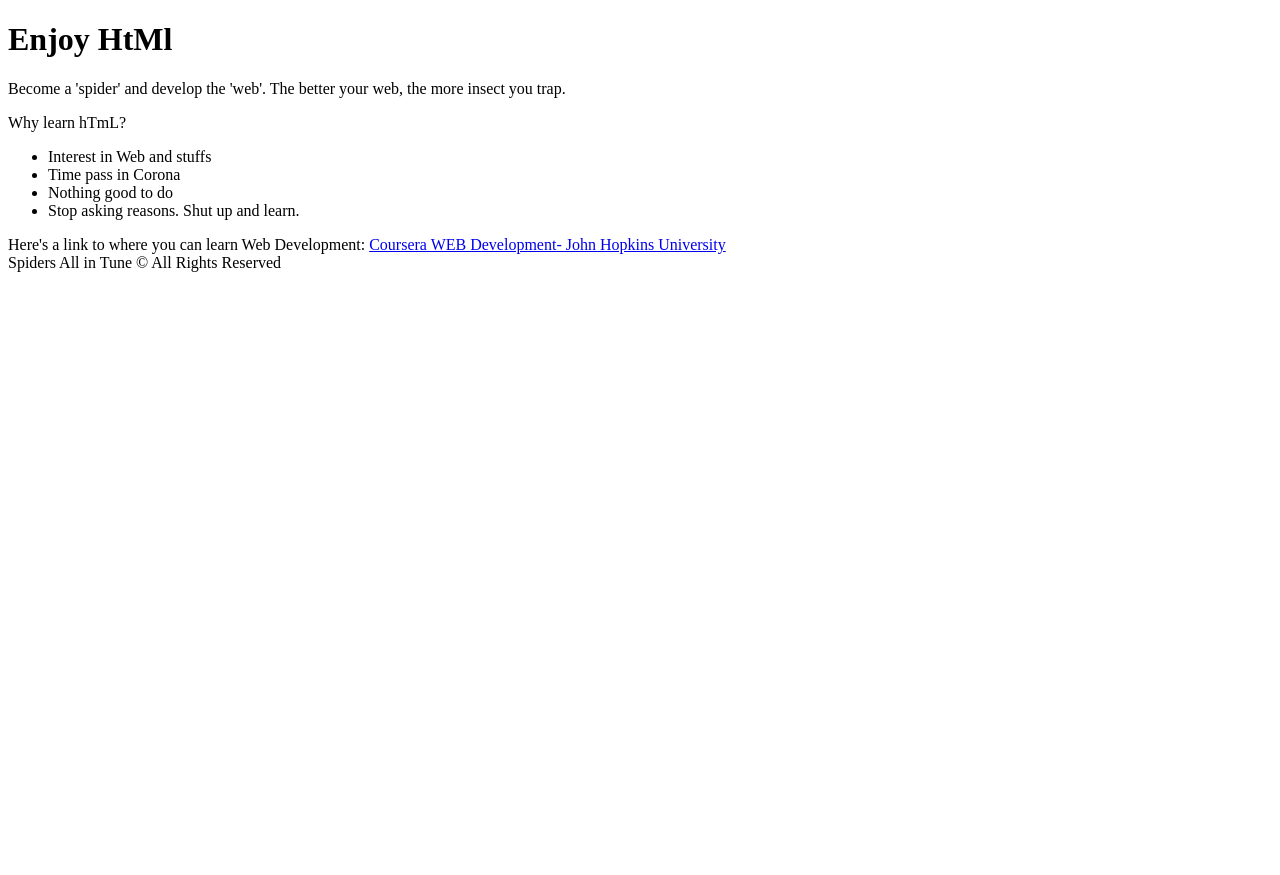
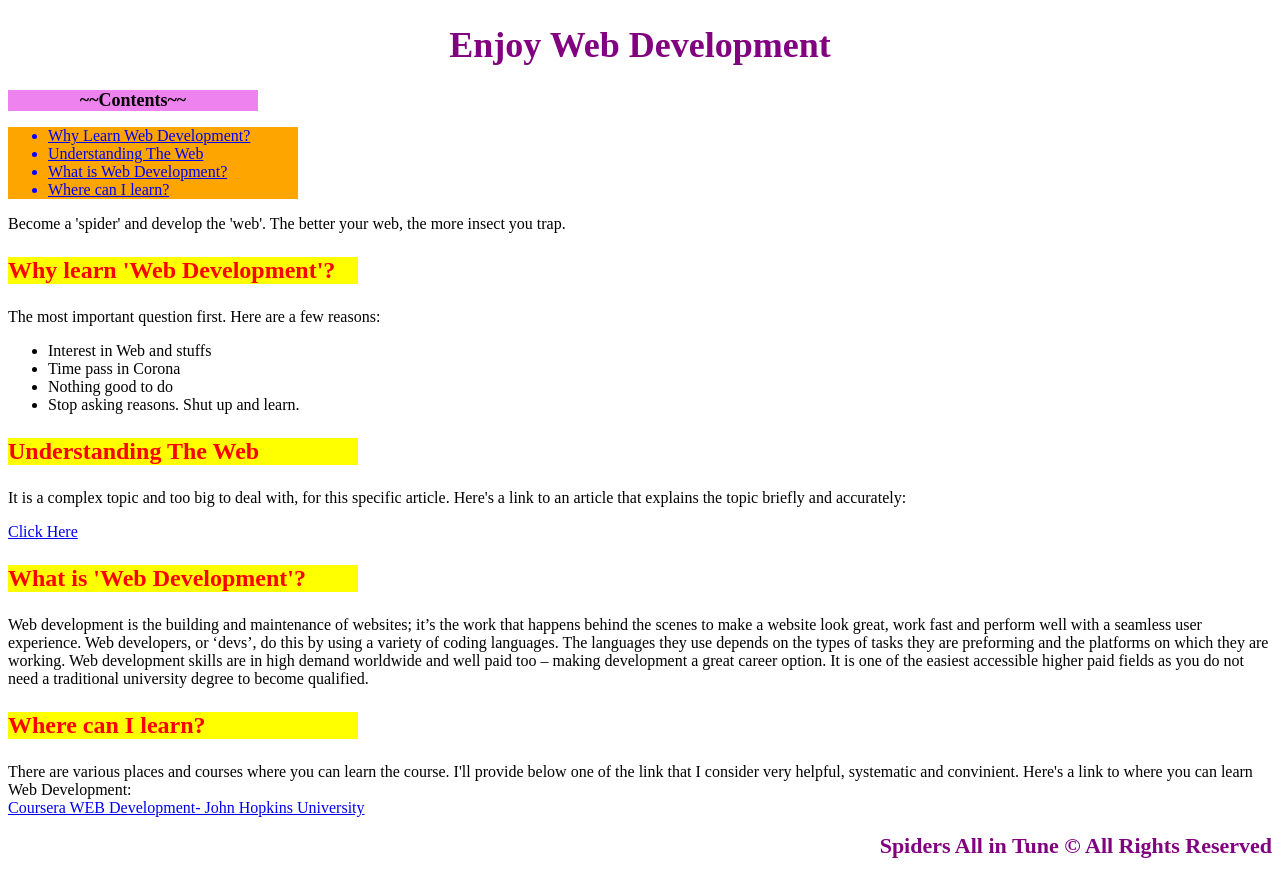
Before and after one commit to minhaz001/coursera--test, a plain HTML site: page site/ok.html in a window 1280 px wide. Before the commit the page ends 800 px from the top, so only its background shows below. Drawn offline with Linux system fonts and the light colour scheme.

Commit message:
modified page

```diff
--- a/site/ok.html
+++ b/site/ok.html
@@ -1,27 +1,119 @@
 <!DOCTYPE html>
 <html>
 <head>
-	<title>Learn HTML</title>
+	<title>Learn Web Development</title>
+
+<style>
+
+	h1{
+		color: purple;
+		text-align: center;
+		font-weight: bold;
+		font-size: 36px;
+	}
+h3{
+	color: red;
+	background-color: yellow;
+	font-size: 24px;
+	width: 350px;
+}
+.mkg{
+	background-color: orange;
+	color: blue;
+	width: 250px;
+}
+.scb{
+	background-color: violet;
+	font-size: 18px;
+	color: black;
+	font-weight: bold;
+	width: 250px;
+	text-align: center;
+}
+aside{
+	color: purple;
+	font-size: 22px;
+	text-align: right;
+	font-weight: bold;
+}
+
+</style>
+
 </head>
 <body>
-<h1>Enjoy HtMl</h1>
+<h1>Enjoy Web Development</h1>
+
+<section>
+	<div class="scb"> ~~Contents~~ </div>
+<ul class="mkg">
+	<li> <a href="#section1">Why Learn Web Development? </a> </li>
+	<li> <a href="#section2">Understanding The Web </a> </li>
+	<li> <a href="#section3">What is Web Development? </a> </li>
+	<li> <a href="#section4">Where can I learn? </a> </li>
+</ul>
+</section>
+
 <p>
 	Become a 'spider' and develop the 'web'. The better your web, the more insect you trap.
 </p>
+
 <div>
-
-	Why learn hTmL?
+	<section id="section1">
+	<h3> Why learn 'Web Development'? </h3>
+	<p>
+		The most important question first. Here are a few reasons:
+	</p>
 	<ul>
 		<li>Interest in Web and stuffs</li>
 		<li>Time pass in Corona</li>
 		<li>Nothing good to do</li>
 		<li>Stop asking reasons. Shut up and learn.</li>
 	</ul>
+    </section>
 </div>
-<section>
+
+<div>
+	<section id="section2">
+	<h3>Understanding The Web </h3>
+	<p>
+		It is a complex topic and too big to deal with, for this specific article. Here's a link to an article that explains the topic briefly and accurately:
+		<div>
+			<a href="https://developer.mozilla.org/en-US/docs/Learn/Getting_started_with_the_web/How_the_Web_works" target="_blank" title="Understanding how the Web Works"> Click&nbsp;Here </a>
+        </div>
+
+	</p>
+    </section>
+</div>
+
+<div>
+	<section id="section3">
+	<h3>What is 'Web Development'?</h3>
+
+	<p>
+		Web development is the building and maintenance of websites; it’s the work that happens behind the scenes to make a website look great, work fast and perform well with a seamless user experience.
+
+        Web developers, or ‘devs’, do this by using a variety of coding languages. The languages they use depends on the types of tasks they are preforming and the platforms on which they are working.
+
+        Web development skills are in high demand worldwide and well paid too – making development a great career option. It is one of the easiest accessible higher paid fields as you do not need a traditional university degree to become qualified.
+
+	</p>
+    </section>
+</div>
+
+<div>
+	<section id="section4">
+<h3> Where can I learn? </h3>
+	There are various places and courses where you can learn the course. I'll provide below one of the link that I consider very helpful, systematic and convinient.
 	Here's a link to where you can learn Web&nbsp;Development:
-	<a href="http://www.coursera.org/learn/html-css-javascript-for-web-developers/home/welcome" target= "_blank" title= "Learn Web Development for free">  Coursera WEB Development- John&nbsp;Hopkins&nbsp;University </a>
+	<div>
+		<a href="http://www.coursera.org/learn/html-css-javascript-for-web-developers/home/welcome" target= "_blank" title= "Learn Web Development for free">  Coursera WEB Development- John&nbsp;Hopkins&nbsp;University </a>
+	</div>
 </section>
+</div>
+
+<p>
 <aside>Spiders All in Tune &copy; All Rights Reserved </aside>
+</p>
+
 </body>
 </html>
```
